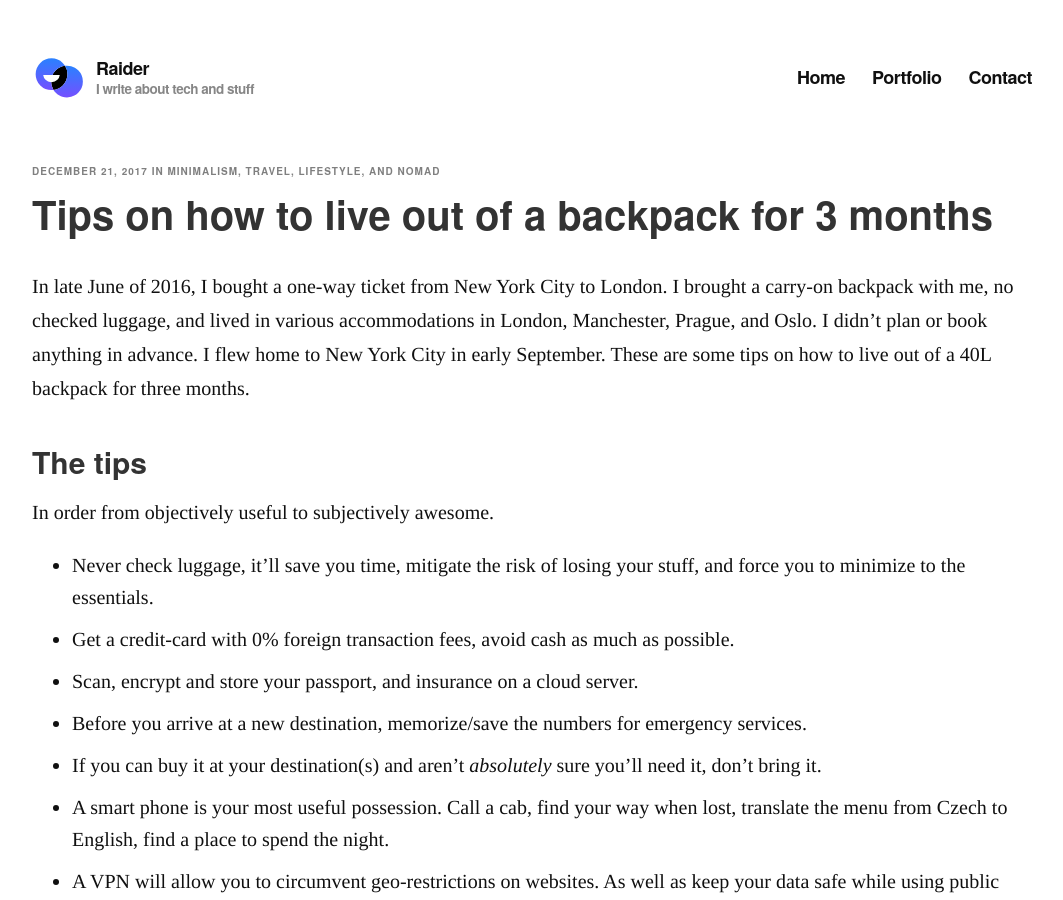
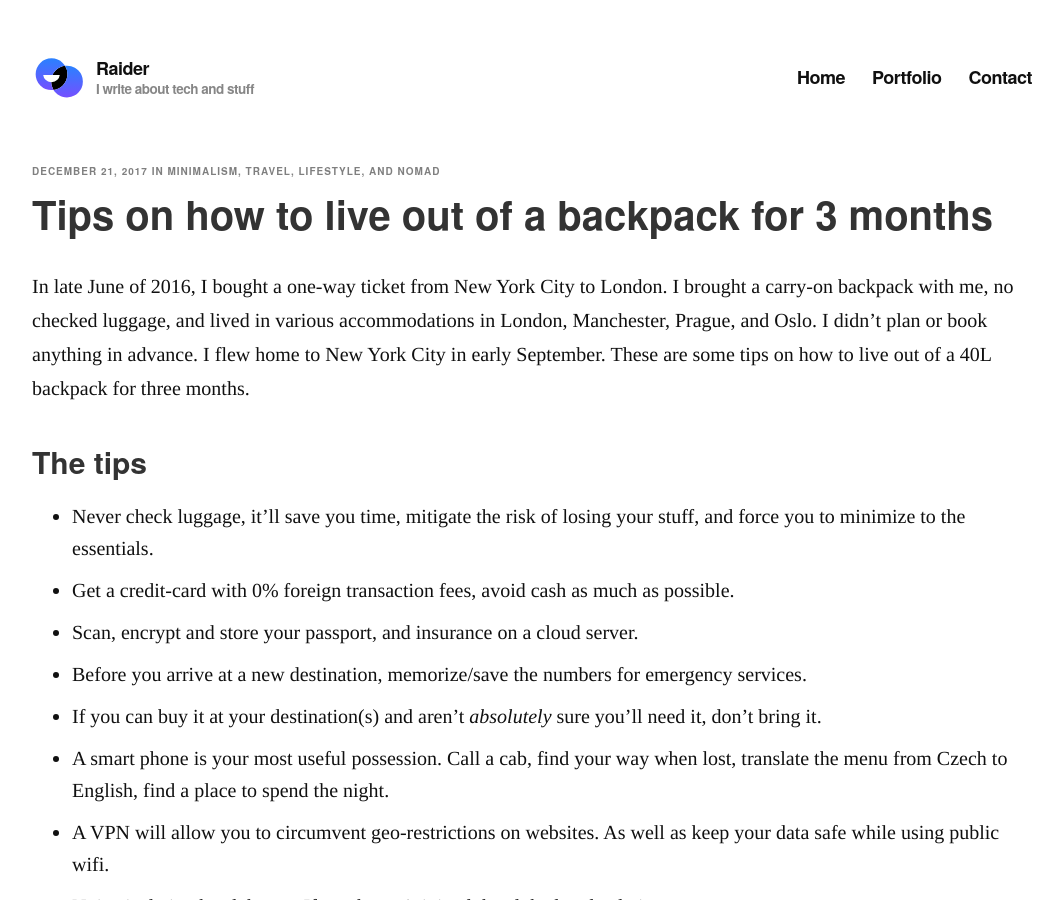
Before and after one commit to adamraider/blog, a Jekyll site: the page built from _posts/2017-12-21-live-out-of-a-backpack.md, in a window 1280 px wide and 900 px high. Shown: the whole window, without its empty margins (108-1171 px from the left). Built offline with Jekyll 4.4.1, drawn with Linux system fonts in a browser that asks for light colours; some web fonts are replaced.

Commit message:
Update 2017-12-21-live-out-of-a-backpack.md

```diff
--- a/_posts/2017-12-21-live-out-of-a-backpack.md
+++ b/_posts/2017-12-21-live-out-of-a-backpack.md
@@ -9,7 +9,6 @@
 In late June of 2016, I bought a one-way ticket from New York City to London. I brought a carry-on backpack with me, no checked luggage, and lived in various accommodations in London, Manchester, Prague, and Oslo. I didn’t plan or book anything in advance. I flew home to New York City in early September. These are some tips on how to live out of a 40L backpack for three months.
 
 ## The tips
-In order from objectively useful to subjectively awesome.
 
 * Never check luggage, it'll save you time, mitigate the risk of losing your stuff, and force you to minimize to the essentials.
 * Get a credit-card with 0% foreign transaction fees, avoid cash as much as possible.
```
